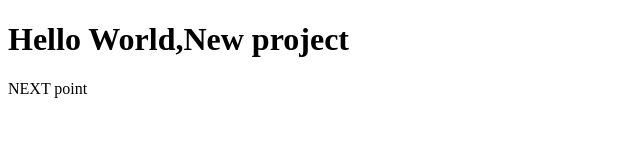
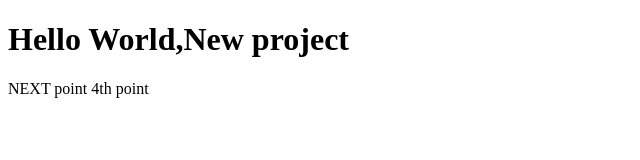
Before and after one commit to SiDdHaRdH-NaIr/Date_with_Git, a plain HTML site: page index.html in a window 1280 px wide. Shown: the full height of the page, 0-640 px from the left. Drawn offline with Linux system fonts and the light colour scheme.

Commit message:
4th point

```diff
--- a/index.html
+++ b/index.html
@@ -9,5 +9,6 @@
 <body>
     <h1>Hello World,New project</h1>
     NEXT point
+    4th point
 </body>
 </html>
```
